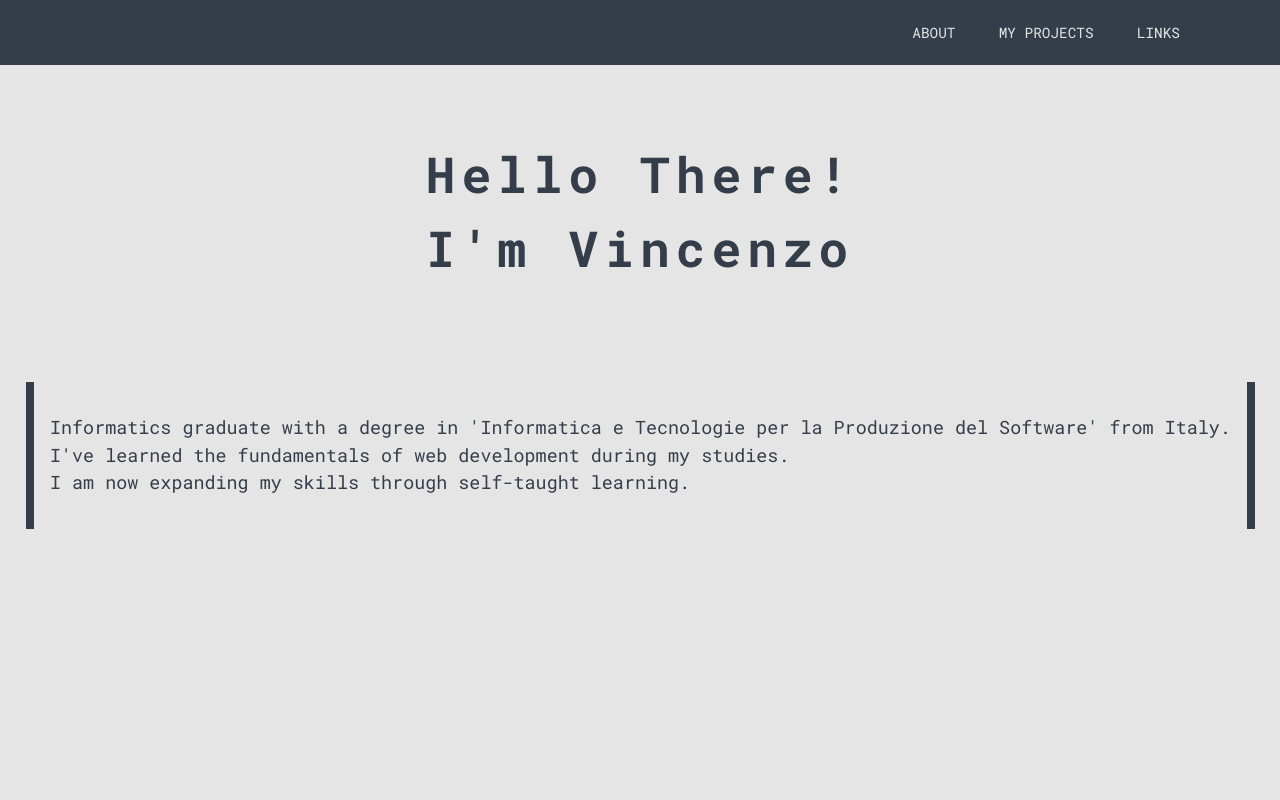
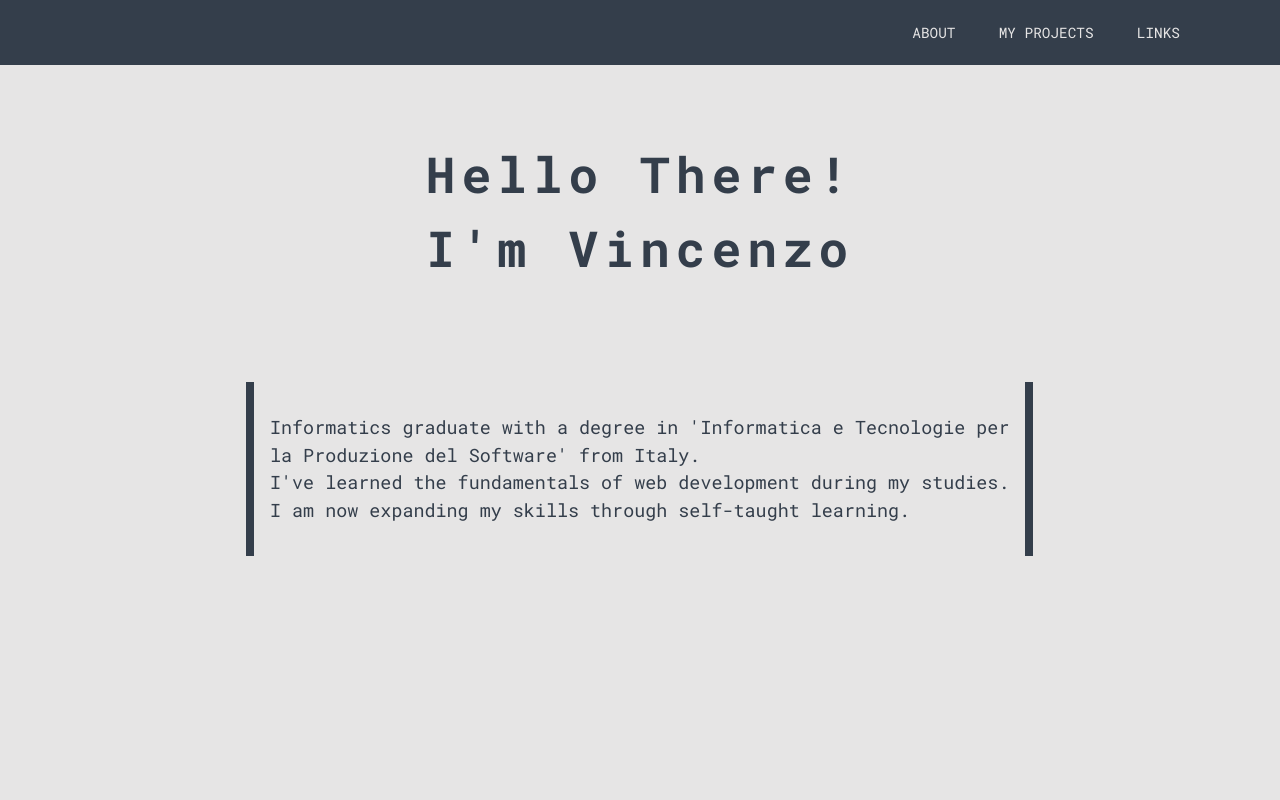
Before and after one commit to VincenzoMuolo/VincenzoMuolo.github.io, a website: page src/index.html in a window 1280 px wide. Shown: the top 800 px of the page. Drawn offline with nearby package versions, Linux system fonts and the light colour scheme.

Commit message:
Update index.html

```diff
--- a/src/index.html
+++ b/src/index.html
@@ -44,8 +44,8 @@
          <h1 id="header_title" class="header__title">Hello There! I'm Vincenzo</h1>
          <div id="header_textbox" class="header__textbox">
             <p id="header_text" class="header__text">
-               Informatics graduate with a degree in 'Informatica e Tecnologie per la Produzione del Software' from Italy.
-               <br/>I've learned the fundamentals of web development during my studies. <br/>I am now expanding my skills through self-taught learning.
+               Informatics graduate with a degree in 'Informatica e Tecnologie per<br> la Produzione del Software' from Italy.
+               <br>I've learned the fundamentals of web development during my studies. <br>I am now expanding my skills through self-taught learning.
             </p>
          </div>
          <a id="header_scroll" class="header__scroll" href="#projects">
```
